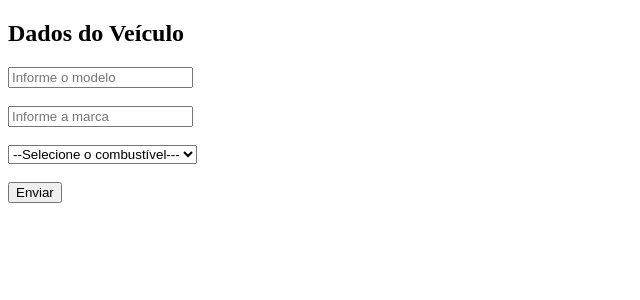
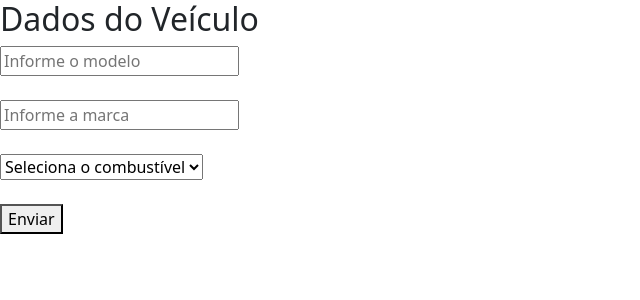
Before and after one commit to Lucas1530/3-TDS, a PHP site: page /veiculo.php in a window 1280 px wide. Shown: the top 300 px of the page, without its empty margins (0-640 px from the left). Run offline with PHP 8.4, Linux system fonts and the light colour scheme.

Commit message:
Update veiculo.php

```diff
--- a/Linguagem Web II/Aula7 HTML Formularios/pratica/veiculo.php
+++ b/Linguagem Web II/Aula7 HTML Formularios/pratica/veiculo.php
@@ -5,6 +5,7 @@
     <meta charset="UTF-8">
     <meta name="viewport" content="width=device-width, initial-scale=1.0">
     <title>Cadastro de Veiculo</title>
+    <link href="https://cdn.jsdelivr.net/npm/bootstrap@5.3.3/dist/css/bootstrap.min.css" rel="stylesheet" integrity="sha384-QWTKZyjpPEjISv5WaRU9OFeRpok6YctnYmDr5pNlyT2bRjXh0JMhjY6hW+ALEwIH" crossorigin="anonymous">
 </head>
 
 <body>
@@ -16,7 +17,7 @@
         <input name="marca" placeholder="Informe a marca" />
         <br><br>
         <select name="combustivel">
-            <option value="">--Selecione o combustível---</option>
+            <option value="">Seleciona o combustível</option>
             <option value="A">Álcool</option>
             <option value="G">Gasolina</option>
             <option value="F">Flex</option>
```
